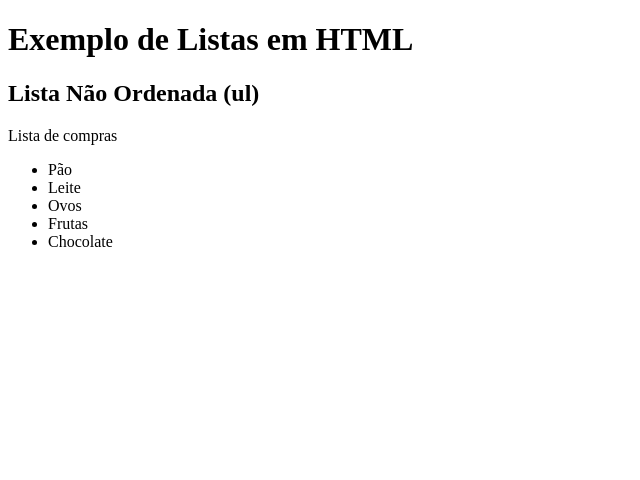
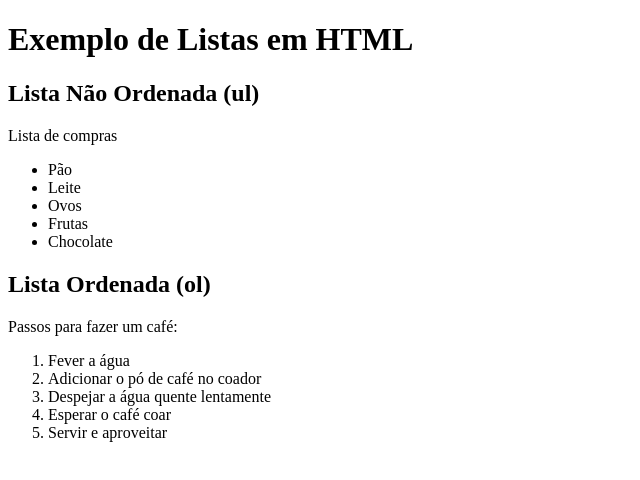
Before and after one commit to professor-wanderson-timoteo/html-css, a plain HTML site: page lista.html in a window 1280 px wide. Shown: the whole page, without its empty margins (0-640 px from the left). Drawn offline with Linux system fonts and the light colour scheme.

Commit message:
add lista ordenada

```diff
--- a/lista.html
+++ b/lista.html
@@ -17,5 +17,15 @@
     <li>Frutas</li>
     <li>Chocolate</li>
   </ul>
+
+  <h2>Lista Ordenada (ol)</h2>
+  <p>Passos para fazer um café:</p>
+  <ol>
+    <li>Fever a água</li>
+    <li>Adicionar o pó de café no coador</li>
+    <li>Despejar a água quente lentamente</li>
+    <li>Esperar o café coar</li>
+    <li>Servir e aproveitar</li>
+  </ol>
 </body>
 </html>
```
